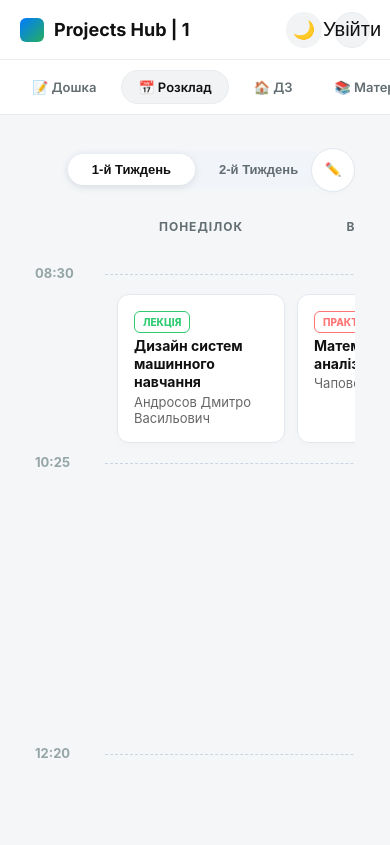
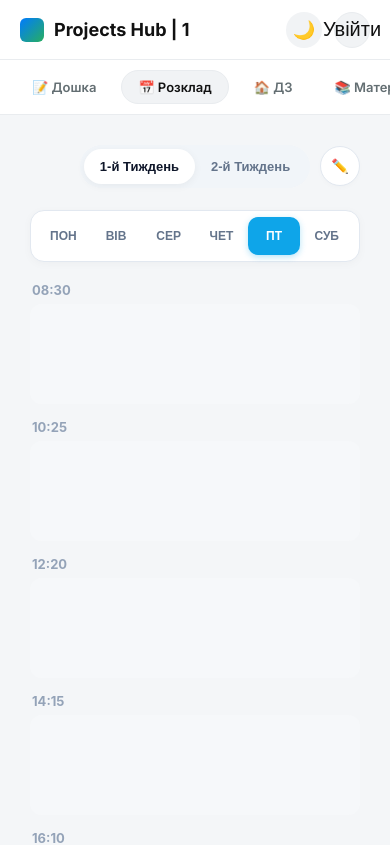
Before and after one commit to MartyniukAleksei/groupmanager, a React (Vite) app in the folder frontend/: page /g/1/schedule in a window 390 px wide. Shown: the top 845 px of the page. Built offline with nearby package versions, Linux system fonts and the light colour scheme.

Commit message:
upd: оновлено дизайн розкладу, додано перемикач тижнів та адаптивну сітку карток

```diff
--- a/frontend/src/features/schedule/Schedule.jsx
+++ b/frontend/src/features/schedule/Schedule.jsx
@@ -2,12 +2,12 @@ import React, { useState } from 'react';
 import '../../styles/schedule.css';
 
 const DAYS = [
-  { id: 'monday', label: 'Понеділок' },
-  { id: 'tuesday', label: 'Вівторок' },
-  { id: 'wednesday', label: 'Середа' },
-  { id: 'thursday', label: 'Четвер' },
-  { id: 'friday', label: "П'ятниця" },
-  { id: 'saturday', label: 'Субота' },
+  { id: 'monday', label: 'Понеділок', short: 'ПОН' },
+  { id: 'tuesday', label: 'Вівторок', short: 'ВІВ' },
+  { id: 'wednesday', label: 'Середа', short: 'СЕР' },
+  { id: 'thursday', label: 'Четвер', short: 'ЧЕТ' },
+  { id: 'friday', label: "П'ятниця", short: 'ПТ' },
+  { id: 'saturday', label: 'Субота', short: 'СУБ' },
 ];
 
 const TIMES = ['08:30', '10:25', '12:20', '14:15', '16:10', '18:30', '20:20'];
@@ -15,26 +15,25 @@ const TIMES = ['08:30', '10:25', '12:20', '14:15', '16:10', '18:30', '20:20'];
 const INITIAL_SCHEDULE = [
   {
     id: 1, day: 'monday', time: '08:30', week: 'both', isOneTime: false, classFormat: 'standard',
-    items: [{ type: 'lecture', name: 'Дизайн систем машинного навчання', teacher: 'Андросов Дмитро Васильович', room: '', link: '' }]
+    items: [{ type: 'lecture', name: 'Дизайн систем машинного навчання', teacher: 'Андросов Дмитро Васильович', room: '101', link: '' }]
   },
   {
     id: 2, day: 'tuesday', time: '08:30', week: 'both', isOneTime: false, classFormat: 'standard',
-    items: [{ type: 'practice', name: 'Математичний аналіз', teacher: 'Чаповський Ю.А.', room: '', link: '' }]
+    items: [{ type: 'practice', name: 'Математичний аналіз', teacher: 'Чаповський Ю.А.', room: '205-А', link: '' }]
   },
   {
     id: 3, day: 'wednesday', time: '10:25', week: 'both', isOneTime: false, classFormat: 'groups',
     items: [
-      { type: 'practice', name: 'Дизайн систем (Група 1)', teacher: 'Андросов Д.В.', room: '', link: '' },
-      { type: 'practice', name: 'Дизайн систем (Група 2)', teacher: 'Петров І.І.', room: '', link: '' }
+      { type: 'practice', name: 'Дизайн систем (Група 1)', teacher: 'Андросов Д.В.', room: '302', link: '' },
+      { type: 'practice', name: 'Дизайн систем (Група 2)', teacher: 'Петров І.І.', room: '303', link: '' }
     ]
   },
   {
     id: 4, day: 'thursday', time: '12:20', week: 'both', isOneTime: false, classFormat: 'standard',
-    items: [{ type: 'lab', name: 'Програмування', teacher: 'Назарчук І.В.', room: '', link: '' }]
+    items: [{ type: 'lab', name: 'Програмування', teacher: 'Назарчук І.В.', room: 'Комп. клас 1', link: '' }]
   }
 ];
 
-// ДОДАНО: isOneTime за замовчуванням false
 const EMPTY_FORM = { id: null, week: 'both', isOneTime: false, classFormat: 'standard', items: [{ name: '', teacher: '', room: '', type: 'lecture', link: '' }] };
 
 const Schedule = () => {
@@ -44,8 +43,14 @@ const Schedule = () => {
 
   const [viewClassModal, setViewClassModal] = useState(null);
   const [addClassModal, setAddClassModal] = useState(null);
+  const [formData, setFormData] = useState(EMPTY_FORM);
 
-  const [formData, setFormData] = useState(EMPTY_FORM);
+  const [currentDay, setCurrentDay] = useState(() => {
+    const dayIndex = new Date().getDay();
+    const dayMap = ['sunday', 'monday', 'tuesday', 'wednesday', 'thursday', 'friday', 'saturday'];
+    const today = dayMap[dayIndex];
+    return today === 'sunday' ? 'monday' : today;
+  });
 
   const handleAddSubItem = () => setFormData(prev => ({ ...prev, items: [...prev.items, { name: '', teacher: '', room: '', type: 'lecture', link: '' }] }));
   const handleUpdateSubItem = (index, field, value) => { const newItems = [...formData.items]; newItems[index][field] = value; setFormData({ ...formData, items: newItems }); };
@@ -58,8 +63,6 @@ const Schedule = () => {
 
   const handleAddSubmit = (e) => {
     e.preventDefault();
-
-    // ЛОГІКА ОДНОРАЗОВОЇ ПАРИ: якщо вибрано "once", прив'язуємо до поточного тижня і ставимо маркер
     let finalWeek = formData.week;
     let finalIsOneTime = false;
 
@@ -89,7 +92,6 @@ const Schedule = () => {
     setViewClassModal(null);
     setFormData({
       ...classObj,
-      // Якщо пара була одноразовою, повертаємо значення "once" для селекта
       week: classObj.isOneTime ? 'once' : classObj.week
     });
     setAddClassModal({ day: classObj.day, time: classObj.time });
@@ -108,90 +110,93 @@ const Schedule = () => {
 
   const getTypeStyles = (type) => {
     switch (type) {
-      case 'lecture': return { text: '#2ecc71', border: '#2ecc71', label: 'ЛЕКЦІЯ' };
-      case 'practice': return { text: '#ff7675', border: '#ff7675', label: 'ПРАКТИКА' };
-      case 'lab': return { text: '#f39c12', border: '#f39c12', label: 'ЛАБОРАТОРНА' };
-      default: return { text: '#95a5a6', border: '#95a5a6', label: 'ІНШЕ' };
+      case 'lecture': return { text: '#047857', border: '#047857', label: 'ЛЕКЦІЯ', className: 'lecture' };
+      case 'practice': return { text: '#dc2626', border: '#dc2626', label: 'ПРАКТИКА', className: 'practice' };
+      case 'lab': return { text: '#a16207', border: '#a16207', label: 'ЛАБ', className: 'lab' };
+      default: return { text: '#475569', border: '#475569', label: 'ІНШЕ', className: '' };
     }
   };
 
   return (
-    <div className="schedule-wrapper">
-      <div className="schedule-header">
-        <div className="week-toggle-bg">
-          <button className={`week-btn ${activeWeek === 1 ? 'active' : ''}`} onClick={() => setActiveWeek(1)}>1-й Тиждень</button>
-          <button className={`week-btn ${activeWeek === 2 ? 'active' : ''}`} onClick={() => setActiveWeek(2)}>2-й Тиждень</button>
+    <div className="sch-wrapper">
+
+      {/* ВЕРХНЯ ПАНЕЛЬ: Перемикач тижнів + Кнопка редагування */}
+      <div className="sch-top-header">
+
+        {/* НОВИЙ ПЕРЕМИКАЧ ТИЖНІВ */}
+        <div className="sch-week-toggle">
+          <button
+            className={`sch-week-btn ${activeWeek === 1 ? 'active' : ''}`}
+            onClick={() => setActiveWeek(1)}
+          >
+            1-й Тиждень
+          </button>
+          <button
+            className={`sch-week-btn ${activeWeek === 2 ? 'active' : ''}`}
+            onClick={() => setActiveWeek(2)}
+          >
+            2-й Тиждень
+          </button>
         </div>
 
-        <button className={`edit-mode-btn ${isEditMode ? 'active' : ''}`} onClick={() => setIsEditMode(!isEditMode)}>
+        <button className={`hw-edit-btn ${isEditMode ? 'active' : ''}`} onClick={() => setIsEditMode(!isEditMode)}>
           ✏️ <span className="btn-text" style={{ marginLeft: '6px' }}>{isEditMode ? 'Готово' : 'Редагувати'}</span>
         </button>
       </div>
 
-      <div className="schedule-scroll-area">
-        <div className="schedule-table">
-          <div className="schedule-header-row">
-            <div className="time-column-header"></div>
+      {/* ПАНЕЛЬ ВИБОРУ ДНЯ */}
+      <div className="sch-day-picker">
         {DAYS.map(day => (
-              <div className="day-header" key={`header-${day.id}`}>{day.label}</div>
+          <button
+            key={day.id}
+            className={`sch-day-btn ${currentDay === day.id ? 'active' : ''}`}
+            onClick={() => setCurrentDay(day.id)}
+          >
+            <span className="sch-day-full">{day.label.toUpperCase()}</span>
+            <span className="sch-day-short">{day.short}</span>
+          </button>
         ))}
       </div>
 
+      {/* СІТКА РОЗКЛАДУ */}
+      <div className="sch-grid">
         {TIMES.map(time => (
-            <div className="schedule-row" key={time}>
-              <div className="row-dotted-line"></div>
-              <div className="time-column">
-                <span className="time-pill">{time}</span>
-              </div>
-
-              {DAYS.map(dayObj => {
+          DAYS.map(dayObj => {
             const classObj = scheduleData.find(c => c.day === dayObj.id && c.time === time && (c.week === 'both' || c.week === activeWeek));
+            const isActiveCol = currentDay === dayObj.id;
 
             return (
-                  <div className="day-cell" key={`${dayObj.id}-${time}`}>
+              <div key={`${dayObj.id}-${time}`} className={`sch-cell ${isActiveCol ? 'active-col' : 'hidden-col'}`}>
+                <div className="sch-time">{time}</div>
+
                 {classObj ? (
-                      <div className="class-card" onClick={() => setViewClassModal(classObj)}>
+                  <div className="sch-card" onClick={() => setViewClassModal(classObj)}>
+                    {classObj.isOneTime && <div className="sch-now-badge" style={{ color: '#e11d48' }}>Одноразово</div>}
 
-                        <div className={classObj.classFormat !== 'standard' ? "complex-card-body" : "simple-card-body"}>
                     {classObj.items.map((item, idx) => (
-                            <div key={idx} className={classObj.classFormat !== 'standard' ? "sub-class-item" : ""}>
-
-                              <div style={{ display: 'flex', gap: '6px', flexWrap: 'wrap', marginBottom: '4px' }}>
-                                <span className="class-type-badge" style={{ color: getTypeStyles(item.type).text, border: `1px solid ${getTypeStyles(item.type).border}` }}>
+                      <div key={idx} className={classObj.items.length > 1 ? "sch-sub-item" : ""}>
+                        <span className={`sch-tag ${getTypeStyles(item.type).className}`}>
                           {getTypeStyles(item.type).label}
                         </span>
-                                {/* БІРКА ОДНОРАЗОВОЇ ПАРИ В КАРТЦІ */}
-                                {classObj.isOneTime && (
-                                  <span className="class-type-badge" style={{ color: '#e11d48', border: '1px solid #e11d48' }}>
-                                    ОДНОРАЗОВО
-                                  </span>
-                                )}
-                              </div>
-
-                              <div className="class-name">{item.name}</div>
-
-                              <div className="class-details">
-                                {item.teacher && <div className="teacher-row">{item.teacher}</div>}
-                                {item.room && <div>Ауд. {item.room}</div>}
-                              </div>
+                        <div className="sch-subject">{item.name}</div>
+                        <div className="sch-teacher">{item.teacher}</div>
+                        {item.room && <div className="sch-room">Ауд. {item.room}</div>}
                       </div>
                     ))}
                   </div>
-
+                ) : (
+                  isEditMode ? (
+                    <div className="sch-card-empty edit-active" onClick={() => { setFormData(EMPTY_FORM); setAddClassModal({ day: dayObj.id, time }); }} title="Додати пару">
+                      +
                     </div>
                   ) : (
-                      isEditMode ? (
-                        <div className="empty-slot active" onClick={() => { setFormData(EMPTY_FORM); setAddClassModal({ day: dayObj.id, time }); }} title="Додати пару">+</div>
-                      ) : (
-                        <div className="empty-slot inactive"></div>
+                    <div className="sch-card-empty"></div>
                   )
                 )}
               </div>
             );
-              })}
-            </div>
+          })
         ))}
-        </div>
       </div>
 
       {/* МОДАЛКА: ДОДАВАННЯ ТА РЕДАГУВАННЯ */}
@@ -202,7 +207,6 @@ const Schedule = () => {
             <p style={{ color: '#666', fontSize: '12px' }}>{DAYS.find(d => d.id === addClassModal.day)?.label}, {addClassModal.time}</p>
 
             <form onSubmit={handleAddSubmit} className="modal-form">
-              {/* ДОДАНО ОПЦІЮ "ОДНОРАЗОВО" У СЕЛЕКТ */}
               <select className="modal-input" value={formData.week} onChange={e => {
                   const val = e.target.value;
                   setFormData({...formData, week: (val === 'both' || val === 'once') ? val : Number(val)});
@@ -263,32 +267,25 @@ const Schedule = () => {
         </div>
       )}
 
-      {/* МОДАЛКА: ПЕРЕГЛЯД ТА ДІЇ (Видалення/Редагування) */}
+      {/* МОДАЛКА: ПЕРЕГЛЯД ТА ДІЇ */}
       {viewClassModal && (
         <div className="modal-overlay" onClick={() => setViewClassModal(null)}>
           <div className="modal-content" onClick={e => e.stopPropagation()} style={{ textAlign: 'center', padding: '30px 20px' }}>
 
             {viewClassModal.items.map((item, idx) => (
               <div key={idx} style={{ marginBottom: '20px' }}>
-
                 <div style={{ marginBottom: '15px', display: 'flex', justifyContent: 'center', gap: '8px' }}>
-                  <span className="class-type-badge" style={{ background: getTypeStyles(item.type).bg, color: getTypeStyles(item.type).text, border: `1px solid ${getTypeStyles(item.type).border}` }}>
+                  <span className={`sch-tag ${getTypeStyles(item.type).className}`}>
                     {getTypeStyles(item.type).label}
                   </span>
-                  {/* БІРКА ОДНОРАЗОВОЇ ПАРИ В МОДАЛЦІ ПЕРЕГЛЯДУ */}
                   {viewClassModal.isOneTime && (
-                    <span className="class-type-badge" style={{ color: '#e11d48', border: '1px solid #e11d48' }}>
-                      ОДНОРАЗОВО
-                    </span>
+                    <span className="sch-tag" style={{ background: '#ffe4e6', color: '#e11d48' }}>ОДНОРАЗОВО</span>
                   )}
                 </div>
 
                 <h2 style={{ margin: '0 0 10px 0', fontSize: '22px', color: '#111' }}>{item.name}</h2>
-
                 {item.teacher && <p style={{ margin: '0 0 5px 0', fontSize: '15px', color: '#666' }}>{item.teacher}</p>}
-
                 {item.room && <p style={{ margin: '0 0 20px 0', fontSize: '15px', fontWeight: 'bold', color: '#333' }}>Аудиторія: {item.room}</p>}
-
                 {item.link && <a href={item.link} target="_blank" rel="noreferrer" className="btn-primary" style={{ boxSizing: 'border-box', width: '100%', marginBottom: '15px', padding: '14px', fontSize: '16px' }}>Увійти 🔗</a>}
               </div>
             ))}
@@ -296,10 +293,9 @@ const Schedule = () => {
             {isEditMode && (
               <div style={{ display: 'flex', flexDirection: 'column', gap: '10px', marginTop: '20px', marginBottom: '15px' }}>
                  <button onClick={() => handleEditClick(viewClassModal)} className="btn-primary" style={{ boxSizing: 'border-box', width: '100%' }}>✏️ Редагувати пару</button>
-
                  <div style={{ display: 'flex', gap: '10px' }}>
                    <button onClick={() => handleDeleteOnce(viewClassModal)} className="btn-outline-danger" style={{ flex: 1 }}>
-                     {viewClassModal.isOneTime ? 'Видалити' : 'Видалити (Тільки цей тиждень)'}
+                     {viewClassModal.isOneTime ? 'Видалити' : 'Видалити (Цей тиждень)'}
                    </button>
                    {!viewClassModal.isOneTime && (
                      <button onClick={() => handleDeleteForever(viewClassModal.id)} className="btn-danger" style={{ flex: 1 }}>Видалити назавжди</button>
--- a/frontend/src/styles/schedule.css
+++ b/frontend/src/styles/schedule.css
@@ -1,96 +1,166 @@
-/* =========================================
-   1. ГОЛОВНИЙ КОНТЕЙНЕР ТА ШАПКА
-========================================= */
-.schedule-wrapper { padding: 20px; max-width: 1450px; margin: 0 auto; font-family: -apple-system, BlinkMacSystemFont, "Segoe UI", Roboto, sans-serif; }
-.schedule-header { display: flex; justify-content: center; align-items: center; margin-bottom: 30px; position: relative; }
-.edit-mode-btn { position: absolute; right: 0; background: white; border: 1px solid #e2e8f0; padding: 10px 15px; border-radius: 12px; cursor: pointer; font-weight: bold; display: flex; align-items: center; justify-content: center; color: #475569; transition: 0.2s; box-shadow: 0 2px 5px rgba(0,0,0,0.02); }
-.edit-mode-btn.active { background: #eff6ff; border-color: #3b82f6; color: #3b82f6; }
-
-/* Адаптив для кнопки: робимо круглою, текст ховаємо */
-@media (max-width: 768px) {
-  .edit-mode-btn .btn-text { display: none; }
-  .edit-mode-btn {
-    padding: 0;
-    width: 44px;
-    height: 44px;
-    border-radius: 50%;
-  }
+/* ГОЛОВНИЙ КОНТЕЙНЕР */
+.sch-wrapper {
+  padding: 12px 15px;
+  max-width: 1400px;
+  margin: 0 auto;
+  font-family: -apple-system, BlinkMacSystemFont, "Segoe UI", Roboto, sans-serif;
 }
 
-.week-toggle-bg { display: flex; background: #f1f5f9; border-radius: 30px; padding: 4px; }
-.week-btn { padding: 10px 24px; border-radius: 26px; border: none; cursor: pointer; font-weight: bold; background: transparent; color: #64748b; transition: all 0.2s ease; }
-.week-btn.active { background: white; color: #0f172a; box-shadow: 0 2px 8px rgba(0,0,0,0.05); }
+/* =========================================
+   ВЕРХНЯ ПАНЕЛЬ ТА НОВИЙ ПЕРЕМИКАЧ ТИЖНІВ
+========================================= */
+.sch-top-header {
+  display: flex;
+  justify-content: center;
+  align-items: center;
+  position: relative;
+  margin-bottom: 20px;
+  min-height: 48px;
+}
+
+/* Стиль перемикача-таблетки */
+.sch-week-toggle {
+  display: inline-flex;
+  background: #f1f5f9; /* Світло-сірий фон, як на картинці */
+  border-radius: 30px;
+  padding: 4px;
+}
+
+.sch-week-btn {
+  padding: 10px 24px;
+  border-radius: 26px;
+  border: none;
+  cursor: pointer;
+  font-weight: 700;
+  font-size: 14px;
+  background: transparent;
+  color: #64748b;
+  transition: all 0.2s ease;
+}
+
+.sch-week-btn.active {
+  background: white;
+  color: #0f172a;
+  box-shadow: 0 2px 8px rgba(0,0,0,0.05); /* Легка тінь як у дизайні */
+}
+
+/* Кнопка редагування */
+.hw-edit-btn {
+  position: absolute;
+  right: 0;
+  background: white; border: 1px solid #e2e8f0;
+  padding: 8px 16px;
+  border-radius: 10px; cursor: pointer; font-weight: bold; display: flex;
+  align-items: center; justify-content: center; color: #475569;
+  transition: 0.2s; box-shadow: 0 2px 5px rgba(0,0,0,0.02);
+  font-size: 14px;
+  white-space: nowrap;
+}
+.hw-edit-btn.active { background: #eff6ff; border-color: #3b82f6; color: #3b82f6; }
+
+@media (max-width: 600px) {
+  .hw-edit-btn .btn-text { display: none; }
+  .hw-edit-btn { padding: 0; width: 40px; height: 40px; border-radius: 50%; }
+  .sch-week-btn { padding: 10px 16px; font-size: 13px; } /* Трохи менше на телефонах */
+}
 
 /* =========================================
-   2. ІДЕАЛЬНА СІТКА (Дашборд)
+   ПАНЕЛЬ ДНІВ ТИЖНЯ
 ========================================= */
-.schedule-scroll-area { width: 100%; overflow-x: auto; padding-bottom: 20px; }
+.sch-day-picker {
+  display: flex; background: white; padding: 6px; border-radius: 14px; margin-bottom: 20px;
+  box-shadow: 0 2px 10px rgba(0,0,0,0.03); border: 1px solid #e2e8f0;
+}
+.sch-day-btn {
+  flex: 1; padding: 10px 0; border: none; background: transparent; border-radius: 10px;
+  font-weight: 700; color: #64748b; cursor: pointer; transition: 0.2s; font-size: 13px;
+}
+.sch-day-btn.active { background: #0ea5e9; color: white; box-shadow: 0 2px 6px rgba(14, 165, 233, 0.3); }
 
-/* Твоя оригінальна таблиця: */
-.schedule-table { width: 100%; min-width: 1150px; display: flex; flex-direction: column; }
-
-.schedule-header-row {
-  display: grid;
-  grid-template-columns: 70px repeat(6, 1fr);
-  gap: 12px;
-  margin-bottom: 20px;
+.sch-day-short { display: none; }
+@media (max-width: 900px) {
+  .sch-day-full { display: none; }
+  .sch-day-short { display: inline; }
+  .sch-day-btn { font-size: 12px; padding: 12px 0; }
 }
 
-/* ЗАХИСТ ВІД НАКЛАДАННЯ: Прикріплює текст до комірки і змушує скролитись вліво */
-.day-header {
-  text-align: center;
-  font-weight: 700;
-  font-size: 13px;
-  color: #7f8c8d;
-  text-transform: uppercase;
-  position: relative !important;
-  display: block;
+/* =========================================
+   СІТКА РОЗКЛАДУ ТА АДАПТИВ
+========================================= */
+@media (min-width: 901px) {
+  .sch-day-picker { display: grid; grid-template-columns: repeat(6, 1fr); gap: 15px; padding: 8px; }
+
+  .sch-grid {
+    display: grid;
+    grid-template-columns: repeat(6, 1fr);
+    gap: 15px;
+    padding: 0 8px;
+    align-items: stretch;
+  }
+  .hidden-col { display: flex; }
 }
 
-.schedule-row {
-  display: grid;
-  grid-template-columns: 70px repeat(6, 1fr);
-  gap: 12px;
-  margin-bottom: 5px;
-  position: relative;
+@media (max-width: 900px) {
+  .sch-grid { display: flex; flex-direction: column; gap: 15px; padding: 0; }
+  .hidden-col { display: none !important; }
+  .active-col { display: flex; }
 }
 
-.row-dotted-line { position: absolute; top: 15px; left: 70px; right: 0; border-top: 1px dashed #cbd5e1; z-index: 0; }
-.time-column { position: relative; z-index: 1; display: flex; justify-content: flex-start; align-items: flex-start; }
+/* =========================================
+   КАРТКА ПРЕДМЕТА
+========================================= */
+.sch-cell {
+  display: flex;
+  flex-direction: column;
+  justify-content: flex-start;
+}
 
-.time-pill { background: transparent; color: #95a5a6; padding: 0; font-size: 13px; font-weight: 700; height: fit-content; margin-top: 6px; }
-.day-cell { position: relative; z-index: 1; display: flex; flex-direction: column; padding-top: 35px; }
+.sch-time { font-size: 13px; font-weight: 700; color: #94a3b8; margin-bottom: 6px; padding-left: 2px; }
+
+.sch-card {
+  background: white; border-radius: 12px; padding: 14px 16px; border: 1px solid #e2e8f0;
+  box-shadow: 0 2px 8px rgba(0,0,0,0.02); display: flex; flex-direction: column; gap: 6px;
+  position: relative; min-height: 100px; cursor: pointer; transition: 0.2s;
+  height: max-content;
+}
+.sch-card:hover { transform: translateY(-2px); box-shadow: 0 6px 16px rgba(0,0,0,0.06); border-color: #cbd5e1; }
+
+.sch-sub-item { padding: 8px 0; border-bottom: 1px dashed #e2e8f0; display: flex; flex-direction: column; gap: 4px; }
+.sch-sub-item:last-child { border-bottom: none; padding-bottom: 0; }
+
+.sch-now-badge { position: absolute; top: 12px; right: 12px; font-size: 10px; font-weight: 800; text-transform: uppercase; }
+
+/* Пусті слоти */
+.sch-card-empty {
+  background: rgba(248, 250, 252, 0.6); border-radius: 12px; min-height: 100px;
+  display: flex; align-items: center; justify-content: center; transition: 0.2s;
+  height: 100px;
+}
+.sch-card-empty.edit-active {
+  background: rgba(14, 165, 233, 0.03); border: 1px dashed #0ea5e9; cursor: pointer; color: #0ea5e9; font-size: 24px;
+}
+.sch-card-empty.edit-active:hover { background: rgba(14, 165, 233, 0.08); }
+
+/* Тексти в картці */
+.sch-tag {
+  font-size: 10px; font-weight: 800; padding: 4px 8px; border-radius: 6px;
+  width: fit-content; text-transform: uppercase; letter-spacing: 0.5px;
+}
+.sch-tag.lecture { background: #d1fae5; color: #047857; }
+.sch-tag.practice { background: #fee2e2; color: #dc2626; }
+.sch-tag.lab { background: #fef9c3; color: #a16207; }
+
+.sch-subject { font-size: 14px; font-weight: 700; color: #1e293b; margin-top: 2px; line-height: 1.3; }
+.sch-teacher { font-size: 12px; color: #64748b; }
+.sch-room { font-size: 12px; color: #475569; font-weight: 600; margin-top: 2px; }
 
 /* =========================================
-   3. ДИЗАЙН КАРТОК
+   СТИЛІ ДЛЯ МОДАЛОК
 ========================================= */
-.class-card { background: white; border: 1px solid #e2e8f0; border-radius: 12px; cursor: pointer; transition: 0.2s; display: flex; flex-direction: column; flex-grow: 1; min-height: 110px; overflow: hidden; box-shadow: 0 2px 8px rgba(0,0,0,0.02); }
-.class-card:hover { transform: translateY(-2px); box-shadow: 0 6px 16px rgba(0,0,0,0.06); border-color: #cbd5e1; }
-
-.complex-card-body, .simple-card-body { padding: 16px; display: flex; flex-direction: column; flex-grow: 1; gap: 8px; }
-
-.class-type-badge { font-size: 10px; font-weight: 800; text-transform: uppercase; padding: 4px 8px; border-radius: 6px; display: inline-block; align-self: flex-start; background: white !important; }
-
-.class-name { font-size: 14px; font-weight: 700; line-height: 1.3; color: #111; margin-top: 2px; margin-bottom: 2px; }
-.class-details { font-size: 13px; color: #666; display: flex; flex-direction: column; gap: 4px; }
-.teacher-row { display: flex; align-items: center; }
-
-.sub-class-item { padding: 10px 0; border-bottom: 1px dashed #e2e8f0; display: flex; flex-direction: column; gap: 6px; }
-.sub-class-item:first-child { padding-top: 0; }
-.sub-class-item:last-child { border-bottom: none; padding-bottom: 0; }
-
-/* =========================================
-   4. ПОРОЖНІ СЛОТИ ТА МОДАЛКИ
-========================================= */
-.empty-slot { border-radius: 12px; display: flex; align-items: center; justify-content: center; transition: 0.2s; flex-grow: 1; min-height: 110px; }
-.empty-slot.active { background: rgba(14, 165, 233, 0.03); border: 1px dashed #0ea5e9; cursor: pointer; color: #0ea5e9; font-size: 24px; }
-.empty-slot.active:hover { background: rgba(14, 165, 233, 0.08); }
-.empty-slot.inactive { background: transparent; border: 1px solid transparent; pointer-events: none; }
-
 .modal-overlay { position: fixed; inset: 0; background: rgba(0,0,0,0.5); display: flex; align-items: center; justify-content: center; z-index: 1000; padding: 20px; overflow-y: auto; box-sizing: border-box; }
 .modal-content { background: white; padding: 25px; border-radius: 20px; width: 100%; max-width: 500px; position: relative; max-height: 90vh; overflow-y: auto; box-sizing: border-box; }
 .modal-form { display: flex; flex-direction: column; gap: 12px; margin-top: 20px; text-align: left; }
-.modal-input { padding: 12px; border-radius: 8px; border: 1px solid #ccc; width: 100%; box-sizing: border-box; }
+.modal-input { padding: 12px; border-radius: 8px; border: 1px solid #ccc; width: 100%; box-sizing: border-box; font-family: inherit; }
 .form-row { display: flex; gap: 10px; }
 .sub-item-box { background: #f8f9fa; border: 1px solid #e9ecef; padding: 15px; border-radius: 12px; margin-bottom: 10px; display: flex; flex-direction: column; gap: 10px; position: relative; box-sizing: border-box; }
 .remove-sub-btn { position: absolute; top: 10px; right: 10px; background: none; border: none; color: #e74c3c; cursor: pointer; font-weight: bold; }
```
Lines whose indentation alone changed are shown as unchanged.
